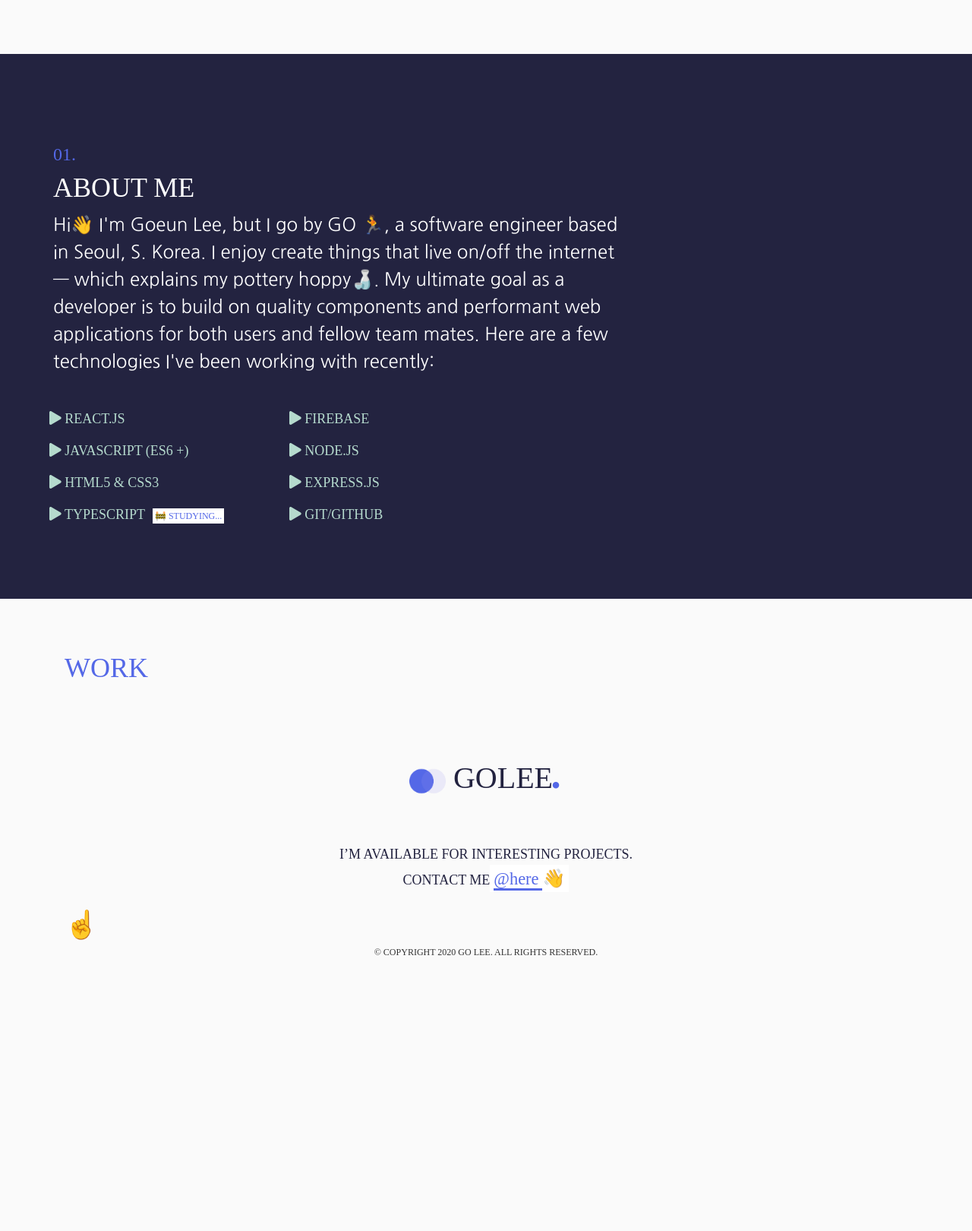
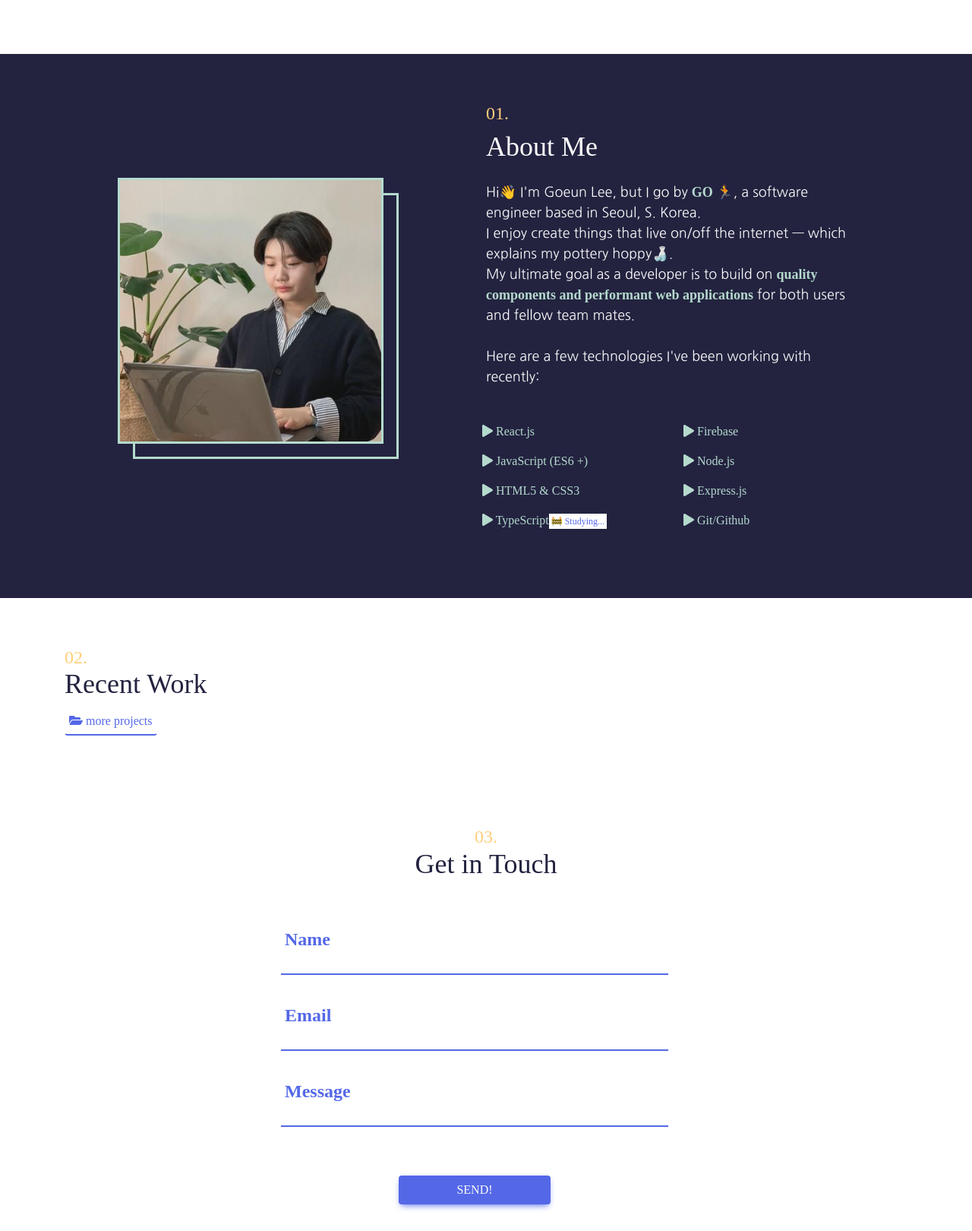
Before and after one commit to goleedev/goleedev.github.io, a React app: page / in a window 1280 px wide. Shown: the part 880-2500 px from the top of the page at 76% size. Before the commit the page ends 2206 px from the top, so only its background shows below. Built offline with nearby package versions, Linux system fonts and the light colour scheme; some packages are replaced by stand-ins of ours; a web font is replaced by a local one.

Commit message:
1.1 Contact and Email and About

```diff
--- a/src/components/About.css
+++ b/src/components/About.css
@@ -8,49 +8,118 @@
     margin-bottom: 5% !important;
 }
 
-.about-left {
+.about-content {
+    width: 80% !important;
+    margin: 0 auto !important;
     padding: 0 !important;
 }
 
-.about-left h2 {
-    font-family: Mark Pro Heavy !important;
-    color: #fff;
-    font-size: 36px;
+.about-right {
+    position: relative;
+    right: 0 !important;
+    padding: 0 !important;
 }
 
-.about-left p {
+.about-right b {
+    color: #b5dacd;
+}
+
+.about-right h4 {
+    font-family: Mark Pro Medium !important;
+    color: #ffce79;
+}
+
+.about-right h2 {
+    font-family: Mark Pro Heavy !important;
+    color: #fafafa;
+    font-size: 36px;
+    margin-bottom: 5%;
+}
+
+.about-right p {
     font-family: 'Nanum Gothic', sans-serif !important;
     text-transform: initial;
-    color: #fff;
-    font-size: 24px;
+    color: #fafafa;
+    font-size: 18px;
+    margin-bottom: 5%;
 }
 
-.about-left ul {
+.about-right ul {
     list-style: none !important;
-    width: 40%;
+    width: 50%;
     padding: 0;
     margin-right: 10px;
-    font-size: 18px;
     margin: 3% 0;
 }
 
-.about-left li {
+.about-right li {
     cursor: pointer;
     color: #b5dacd !important;
     width: 90%;
+    font-size: 16px;
     margin-bottom: 5px;
     padding: 5px 10px;
 }
 
-.about-left span {
+.about-right span {
     font-family: Mark Pro Heavy !important;
     background-color: #fff;
     color: #5468e7;
     font-size: 12px;
-    margin-left: 10px;
+    margin-right: 10px;
     padding: 3px;
 }
 
-.about-content {
-    padding: 0 !important;
+.about-left {
+    display: flex;
+    align-items: center;
+    width: 100%;
 }
+
+.about-left img {
+    border: 3px solid #b5dacd;
+    width: 350px;
+    height: 350px;
+    margin-bottom: 40px !important;
+    margin-right: 50px !important;
+    transition: all 0.2s ease-out;
+    z-index: 9999;
+}
+
+.about-left img:hover {
+    transform: translate(10px, 10px);
+}
+
+.about-left div {
+    position: absolute;
+    border: 3px solid #b5dacd;
+    width: 350px;
+    height: 350px;
+    margin-left: 20px !important;
+}
+
+@media (max-width: 1050px) {
+    .about-right ul {
+        width: 50%;
+    }
+    .about-right li {
+        width: 100%;
+        font-size: 12px;
+    }
+    .about-right {
+        margin: 5% auto !important;
+    }
+    .about-left {
+        justify-content: center !important;
+        margin: 5% auto;
+    }
+    .about-left div {
+        margin-left: 0px !important;
+    }
+}
+
+@media (max-width: 992px) {
+    .about-container {
+        margin-bottom: 20% !important;
+    }
+}
--- a/src/components/About.js
+++ b/src/components/About.js
@@ -1,24 +1,26 @@
 import React from 'react';
 import { FontAwesomeIcon } from "@fortawesome/react-fontawesome";
 import { faPlay } from "@fortawesome/free-solid-svg-icons";
+import me from '../images/dev pic.jpeg';
 import './About.css';
 
 const About = () => {
     return (
-        <div id="about" className="about-container container-fluid">
-            <div className="about-content container">
-                <div className="about-left col-md-4">
-                    <img />
+        <div id="about" className="about-container col-lg-12 ">
+            <div className="about-content container row">
+                <div className="about-left col-lg-6">
+                    <img src={me} alt="dev-pic" />
+                    <div className="about-right-shadow"></div>
                 </div>
-                <div className="about-left col-md-8">
+                <div className="about-right col-lg-6">
                     <h4>01.</h4>
                     <h2>About Me</h2>
                     <p>
-                    Hi👋 I'm Goeun Lee, but I go by GO 🏃, a software engineer based in Seoul, S. Korea.
-                    I enjoy create things that live on/off the internet — which explains my pottery hoppy🍶.
-                    My ultimate goal as a developer is to build on quality components and performant web applications for both users and fellow team mates.
-
-                    Here are a few technologies I've been working with recently:
+                        Hi👋 I'm Goeun Lee, but I go by <b>GO 🏃</b>, a software engineer based in Seoul, S. Korea. <br />
+                        I enjoy create things that live on/off the internet — which explains my pottery hoppy🍶. <br />
+                        My ultimate goal as a developer is to build on <b>quality components and performant web applications</b> for both users and fellow team mates.<br />
+                        <br />
+                        Here are a few technologies I've been working with recently:
                     </p>
                     <div className="row">
                         <ul>
@@ -35,12 +37,9 @@ const About = () => {
                         </ul>
                     </div>
                 </div>
-                <div>
-
-                </div>
             </div>
         </div>
-    )
-}
+    );
+};
 
 export default About;
--- /dev/null
+++ b/src/components/Contact.css
@@ -0,0 +1,124 @@
+/* CONTACT */
+@import url('https://fonts.googleapis.com/css2?family=Sacramento&display=swap');
+
+.get-in-touch  h4 {
+    font-family: Mark Pro Medium !important;
+    color: #ffce79;
+    margin: 0 auto !important;
+}
+
+.get-in-touch  h2 {
+    font-family: Mark Pro Heavy !important;
+    color: #232340;
+    font-size: 36px;
+    margin-bottom: 5%;
+}
+
+.get-in-touch {
+    text-align: center;
+    margin: 0 auto !important;
+    margin-bottom: 5%;
+}
+
+.contact-form .form-field {
+    position: relative;
+    text-align: left;
+    margin: 32px 0;
+}
+
+.contact-form .input-text {
+    display: block;
+    border-bottom: 2px solid #5468e7;
+    width: 100%;
+    height: 36px;
+    border-width: 0 0 2px 0 !important;
+    font-size: 24px;
+    line-height: 30px;
+}
+
+.contact-form .input-text:focus {
+    outline: none;
+}
+
+.contact-form .input-text:focus + .label,
+.contact-form .input-text.not-empty + .label {
+    -webkit-transform: translateY(-16px);
+            transform: translateY(-16px);
+}
+
+.contact-form .input-text:valid + .label {
+    -webkit-transform: translateY(-16px);
+            transform: translateY(-16px);
+}
+
+.contact-form .label {
+    position: absolute;
+    cursor: text;
+    color: #5468e7 !important;
+    left: 20px;
+    bottom: 24px;
+    font-size: 24px;
+    line-height: 30px;
+    font-weight: 600;
+    transition: -webkit-transform .2s ease-in-out;
+    transition: transform .2s ease-in-out;
+    transition: transform .2s ease-in-out,
+    -webkit-transform .2s ease-in-out;
+}
+
+.js-input option {
+    font-size: 12px !important;
+}
+
+.contact-form .submit-container {
+    text-align: center !important;
+}
+
+.contact-form .submit-btn {
+    cursor: pointer;
+    font-family: Mark Pro Medium !important;
+    text-transform: uppercase !important;
+    background-color: #5468e7;
+    box-shadow: 0px 4px 8px -3px #5468e7;
+    color: #fafafa !important;
+    width:200px;
+}
+
+.contact-form .submit-btn:hover {
+    background-color: #c898e4;
+    box-shadow: 0px 4px 8px -3px #c898e4;
+}
+
+#alert {
+    font-family: 'Sacramento', cursive !important;
+    text-align: center;
+    text-transform: lowercase;
+    display: none;
+    font-weight: bold;
+    background-color: #95c4ec;
+    color:#232340;
+    width: 20% !important;
+    font-size: 24px;
+    padding: 10px;
+    margin: 5% auto !important;
+    margin-top: 0 !important;
+    z-index: 99999;
+}
+
+.get-in-touch-content {
+    width: 100%;
+}
+
+.contact-form {
+    padding: 0 !important;
+    margin: 0 auto !important;
+}
+
+@media (max-width: 992px) {
+    .get-in-touch {
+        margin-bottom: 20% !important;
+    }
+    #alert {
+        width: 60% !important;
+    }
+}
--- a/src/components/Contact.js
+++ b/src/components/Contact.js
@@ -1,11 +1,59 @@
-import React from 'react'
+import React, { useState, useEffect } from 'react';
+import emailjs from 'emailjs-com';
+import Loading from 'components/Loading';
+import './Contact.css';
 
 const Contact = () => {
+    const [isLoaded, setIsLoaded] = useState(false);
+    useEffect(() => {
+        setIsLoaded(true);
+    }, []);
+    const onSubmit = (event) => {
+        event.preventDefault();
+        emailjs.sendForm('service_xr723vq', 'template_qf9kdqz', event.target, 'user_H4ohHQRiHSzcSUcFanWZH')
+            .then((result) => {
+                console.log(result.text);
+            }, (error) => {
+                console.log(error.text);
+        });
+        setTimeout(function () {
+            document.getElementById("alert").innerHTML = '';
+            document.getElementById("alert").style.display = "none";
+        }, 3000);
+        document.getElementById("alert").style.display = "inline-block";
+        document.getElementById("alert").innerHTML = 'Sent Successfully!👋';
+        event.target.reset();
+    };
     return (
-        <div id="contact">
+        <div id="contact" className="get-in-touch container row">
+            <h4>03.</h4>
+            <h2 className="title col-lg-12">Get in Touch</h2>
+            <p data-aos="fade-up" id="alert"></p>
+            { isLoaded ?
+            <>
+            <div className="get-in-touch-content col-lg-12 row">
+                <form encType="multipart/form-data" method="post" onSubmit={onSubmit} className="contact-form row col-lg-6">
+                    <div className="form-field col-lg-12">
+                        <input name="name" id="name" className="input-text js-input" type="text" required />
+                        <label className="label" htmlFor="name">Name</label>
+                    </div>
+                    <div className="form-field col-lg-12">
+                        <input name="email" id="email" className="input-text js-input" type="email" pattern="[a-z0-9._%+-]+@[a-z0-9.-]+\.[a-z]{2,}$" required />
+                        <label className="label" htmlFor="email">Email</label>
+                    </div>
+                    <div className="form-field col-lg-12">
+                        <input name="message" id="message" className="input-text js-input" type="text" required />
+                        <label className="label" htmlFor="message">Message</label>
+                    </div>
+                    <div className="form-field submit-container col-lg-12">
+                        <input onSubmit={onSubmit} className="btn submit-btn" type="submit" value="Send!" />
+                    </div>
+                </form>
+            </div>
+            </>
+            : <Loading /> }
+        </div>
+    );
+};
 
-        </div>
-    )
-}
-
-export default Contact
+export default Contact;
--- a/src/components/Footer.css
+++ b/src/components/Footer.css
@@ -45,7 +45,7 @@ footer #copy {
     appearance: none;
     background: transparent;
     border: none;
-    background-color: #fff !important;
+    background-color: #fafafa !important;
     padding: 0 5px;
 }
 
@@ -71,16 +71,3 @@ footer #copy {
 .waving {
     font-size: 24px;
 }
-
-.scrollToTopBtn {
-    width: 35px;
-    height: 35px;
-    /* place it at the bottom right corner */
-    position: fixed;
-    bottom: 50px;
-    right: 50px;
-    /* keep it at the top of everything else */
-    z-index: 100;
-    /* hide it at first */
-    display: none;
-}
--- a/src/components/Loading.css
+++ b/src/components/Loading.css
@@ -17,11 +17,13 @@
     border-radius: 50px;
 }
 
-body {
+.page {
   font-family: Mark Pro Medium !important;
   text-align: center;
-  display: grid;
-  place-items: center;
+  display: flex;
+  align-items: center;
+  justify-content: center;
+  flex-direction: column;
   text-transform: uppercase;
   font-weight: normal;
   font-style: normal;
--- a/src/components/Navigation.css
+++ b/src/components/Navigation.css
@@ -32,7 +32,7 @@ body {
 }
 
 .sidenav a:hover, .offcanvas a:focus{
-    color: #f1f1f1;
+    color: #fafafa;
 }
 
 .closebtn {
@@ -101,7 +101,7 @@ body {
         padding: 0;
     }
     #mySidenav {
-        filter: drop-shadow(3px 3px 10px #000);
+        filter: drop-shadow(3px 3px 6px #555);
     }
     #main span {
         cursor: pointer;
@@ -130,6 +130,7 @@ body {
         margin-top: 10px;
     }
     #mySidenav .btn-outline-dark:hover {
+        border: none !important;
         background-color: #5468e7 !important;
         color: #232340 !important;
     }
--- a/src/components/Router.js
+++ b/src/components/Router.js
@@ -1,6 +1,7 @@
 import React from 'react'
 import { BrowserRouter as Router, Route, Switch } from 'react-router-dom';
 import Main from 'routes/Main';
+import Archive from 'routes/Archive';
 import NotFound from 'routes/NotFound';
 
 const AppRouter = () => {
@@ -9,6 +10,7 @@ const AppRouter = () => {
         <Router>
             <Switch>
                 <Route exact path="/" component={Main} />
+                <Route exact path="/archive" component={Archive} />
                 <Route component={NotFound} />
             </Switch>
         </Router>
--- a/src/components/Work.css
+++ b/src/components/Work.css
@@ -1 +1,35 @@
 /* WORK */
+.work-container {
+    margin-bottom: 5% !important;
+}
+
+.work-container  h4 {
+    font-family: Mark Pro Medium !important;
+    color: #ffce79;
+    margin: 0 auto !important;
+}
+
+.work-container  h2 {
+    font-family: Mark Pro Heavy !important;
+    color: #232340;
+    font-size: 36px;
+}
+
+.view-more {
+    color: #5468e7 !important;
+    border-bottom: 2px solid #5468e7 !important;
+    transition: all 0.4s ease-out;
+    padding: 5px !important;
+    margin-bottom: 5%;
+}
+
+.view-more:hover {
+    color: #232340 !important;
+    border-bottom: 2px solid #232340 !important;
+}
+
+@media (max-width: 992px) {
+    .work-container {
+        margin-bottom: 20% !important;
+    }
+}
--- a/src/components/Work.js
+++ b/src/components/Work.js
@@ -1,11 +1,19 @@
 import React from 'react';
+import { FontAwesomeIcon } from "@fortawesome/react-fontawesome";
+import { faFolderOpen } from "@fortawesome/free-solid-svg-icons";
 import './Work.css';
+import { Link } from 'react-router-dom/cjs/react-router-dom.min';
 
 const Work = () => {
     return (
         <div id="work">
             <div className="work-container container">
-                work
+                <h4>02.</h4>
+                <h2>Recent Work</h2>
+
+                <Link to="/archive">
+                    <span className="btn view-more"><FontAwesomeIcon icon={faFolderOpen} /> more projects</span>
+                </Link>
             </div>
         </div>
     )
--- /dev/null
+++ b/src/routes/Archive.css
@@ -0,0 +1,19 @@
+/* Archive */
+.nav-goback {
+    position: absolute;
+    top: 5%;
+    right: 10%;
+    cursor: pointer;
+    font-size: 20px !important;
+}
+
+.archive-container {
+    margin: 5% auto !important;
+    padding: 0 !important;
+}
+
+@media (max-width: 992px) {
+    .archive-container {
+        margin: 20% auto;
+    }
+}
--- /dev/null
+++ b/src/routes/Archive.js
@@ -0,0 +1,29 @@
+import React from 'react';
+import { useHistory } from 'react-router-dom/cjs/react-router-dom';
+import { FontAwesomeIcon } from "@fortawesome/react-fontawesome";
+import { faArrowLeft } from "@fortawesome/free-solid-svg-icons";
+import { Link } from 'react-router-dom/cjs/react-router-dom.min';
+import logo from "../images/logo.png";
+import './Archive.css';
+
+const Archive = () => {
+    const history = useHistory();
+    const onGoBack = () => {
+        window.scrollTo(0, 0);
+        history.goBack();
+    }
+    return (
+        <>
+        <div className="archive-container container row">
+            <a className="navbar-brand" href="/">
+                <h1><img src={logo} alt="logo" />golee<span>.</span></h1>
+            </a>
+            <p className="nav-goback" onClick={onGoBack}>
+                <FontAwesomeIcon icon={faArrowLeft} /> Back
+            </p>
+        </div>
+        </>
+    );
+};
+
+export default Archive;
--- a/src/routes/Main.css
+++ b/src/routes/Main.css
@@ -37,6 +37,7 @@
 
 .header-left .btn:hover {
     background-color: #c898e4;
+    box-shadow: 0px 4px 8px -3px #c898e4;
 }
 
 .header-right {
@@ -59,6 +60,7 @@
 .work-btn {
     cursor: pointer;
     z-index: 9999999;
+    box-shadow: 0px 4px 8px -3px #5468e7;
 }
 
 @media (max-width: 992px) {
--- a/src/routes/Main.js
+++ b/src/routes/Main.js
@@ -1,4 +1,4 @@
-import React from 'react';
+import React, { useState, useEffect } from 'react';
 import Navigation from 'components/Navigation';
 import About from 'components/About';
 import Work from 'components/Work';
@@ -7,10 +7,17 @@ import Footer from 'components/Footer';
 import me from "../images/my-pic.png";
 import line from "../images/line.png";
 import './Main.css';
+import Loading from 'components/Loading';
 
 const Main = () => {
+    const [isLoaded, setIsLoaded] = useState(false);
+    useEffect(() => {
+        setIsLoaded(true);
+    }, []);
     return (
         <div className="main">
+        { isLoaded ?
+        <>
         <Navigation />
         <div className="header-container container row">
             <div className="header-left col-lg-7">
@@ -28,8 +35,10 @@ const Main = () => {
         <Work id="work" />
         <Contact id="contact" />
         <Footer />
+        </>
+        : <Loading /> }
         </div>
-    )
+    );
 }
 
 export default Main;
```
Also changed, not shown: src/components/Navigation.js (+2 -5 lines), public/manifest.json, src/images/dev pic.jpeg (added).
